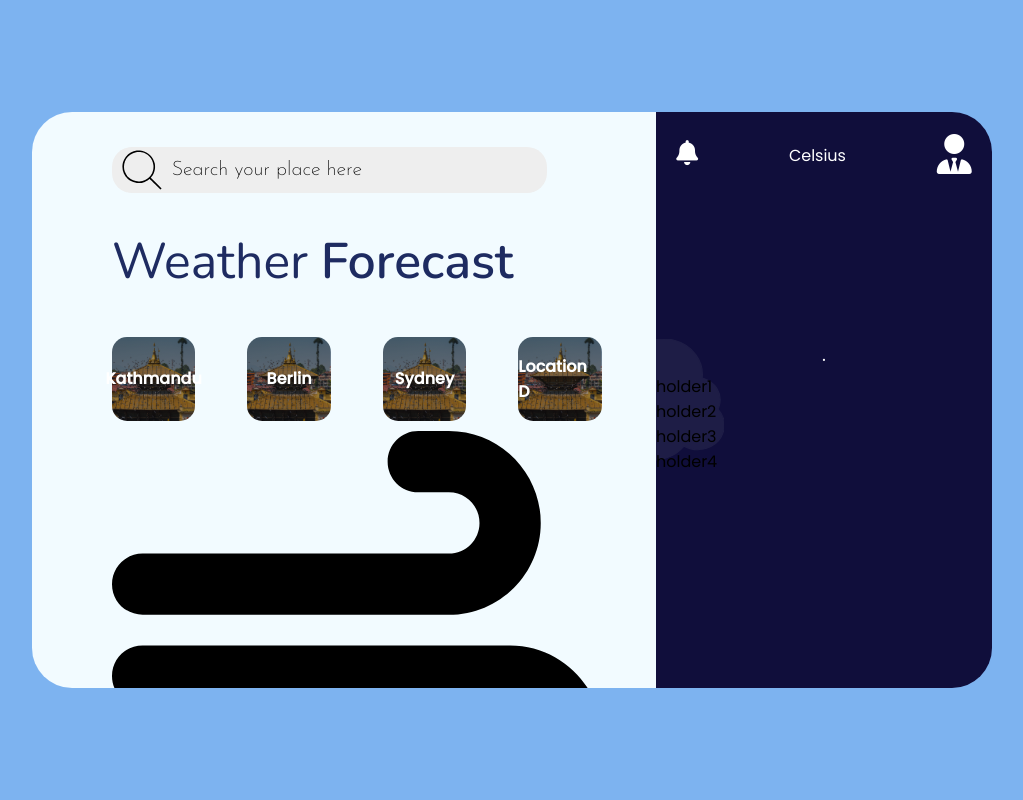
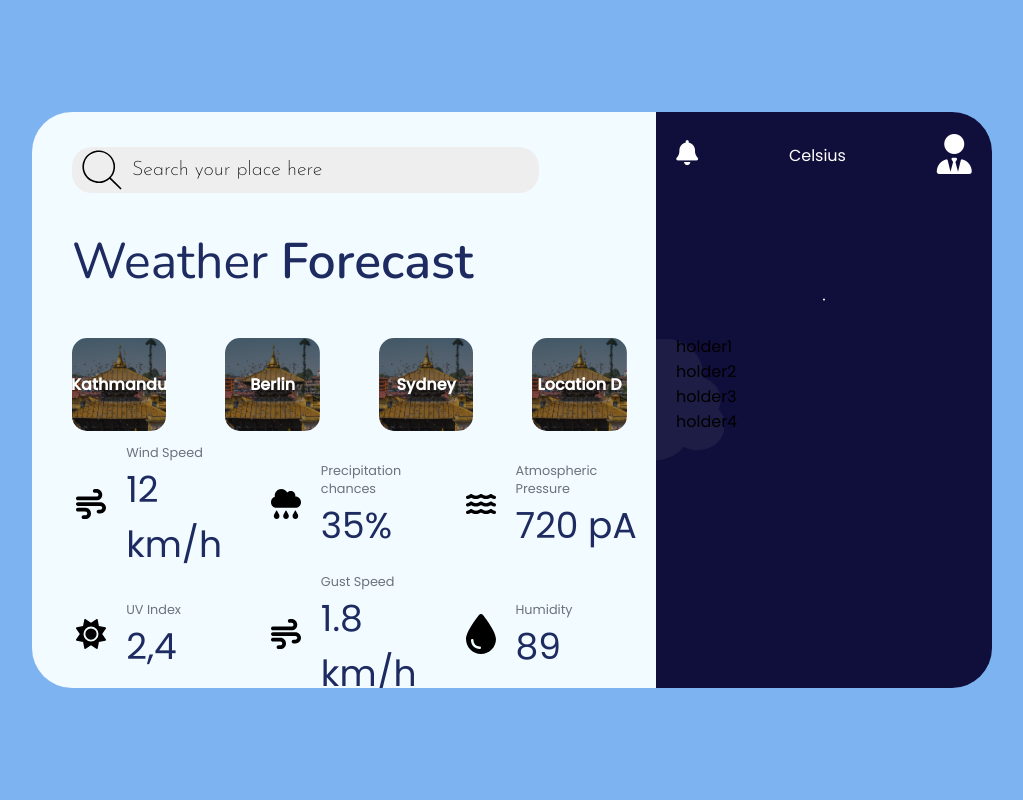
Before and after one commit to greed-d/Weather-project, a plain HTML site: page index.html in a window 1280 px wide. Shown: the whole page, without its empty margins (128-1151 px from the left). Drawn offline with nearby package versions, Linux system fonts and the light colour scheme.

Commit message:
`add` : add style to addtional weather info

```diff
--- a/weatherCSS.css
+++ b/weatherCSS.css
@@ -35,7 +35,7 @@ body {
   width: 65%;
   height: 100%;
 
-  padding-left: 80px;
+  padding-left: 40px;
 }
 
 .left-top {
@@ -112,8 +112,8 @@ body {
 }
 
 .left-box .locations {
-  width: 90%;
-  height: 20%;
+  width: 95%;
+  height: 22%;
   /* background-color: #100E3B; */
 
   display: flex;
@@ -147,24 +147,240 @@ body {
 }
 
 .detailed-weather {
-  /* background: #000; */
-  width: 90%;
+  width: 100%;
   height: 45%;
 
   justify-content: space-evenly;
+  display: flex;
+  flex-wrap: wrap;
+  color: #1e2b61;
 }
 
-.sub-weather1,
-.sub-weather2,
-.sub-weather3,
-.sub-weather4,
-.sub-weather5,
-.sub-weather6,
-.sub-weather7 {
-  width: 100%;
-  /* background-color: teal; */
-  border: 1px solid #000;
+.detail-box1 {
+  width: 33.3333%;
+  height: 50%;
+
+  box-sizing: border-box;
+
+  display: flex;
+  flex-direction: row;
+  justify-content: center;
+  align-items: center;
+}
+
+.wind-icon img {
   height: 50px;
+  width: 50px;
+  /* color: aquamarine; */
+  padding-right: 20px;
+}
+
+.wind-text-area {
+  display: flex;
+  flex-direction: column;
+  justify-content: center;
+  align-items: flex-start;
+  /* background: aquamarine; */
+  width: 70%;
+}
+
+.wind-title {
+  color: #6d727a;
+  text-align: left;
+  font-size: 1.6vh;
+}
+
+.wind-speed {
+  font-size: 4.5vh;
+}
+
+.detail-box2 {
+  width: 33.3333%;
+  height: 50%;
+
+  box-sizing: border-box;
+
+  display: flex;
+  flex-direction: row;
+  justify-content: center;
+  align-items: center;
+}
+
+.rain-icon img {
+  height: 50px;
+  width: 50px;
+  color: aquamarine;
+  padding-right: 20px;
+}
+
+.rain-text-area {
+  display: flex;
+  flex-direction: column;
+  justify-content: center;
+  align-items: flex-start;
+  /* background: aquamarine; */
+  width: 70%;
+}
+
+.rain-title {
+  color: #6d727a;
+  text-align: left;
+  font-size: 1.6vh;
+}
+
+.rain-chances {
+  font-size: 4.5vh;
+}
+
+.detail-box3 {
+  width: 33.3333%;
+  height: 50%;
+
+  box-sizing: border-box;
+
+  display: flex;
+  flex-direction: row;
+  justify-content: center;
+  align-items: center;
+}
+
+.pressure-icon img {
+  height: 50px;
+  width: 50px;
+  color: aquamarine;
+  padding-right: 20px;
+}
+
+.pressure-text-area {
+  display: flex;
+  flex-direction: column;
+  justify-content: center;
+  align-items: flex-start;
+  /* background: aquamarine; */
+  width: 70%;
+}
+
+.pressure-title {
+  color: #6d727a;
+  text-align: left;
+  font-size: 1.6vh;
+}
+
+.current-pressure {
+  font-size: 4.5vh;
+}
+
+.detail-box4 {
+  width: 33.3333%;
+  height: 50%;
+
+  box-sizing: border-box;
+
+  display: flex;
+  flex-direction: row;
+  justify-content: center;
+  align-items: center;
+}
+
+.uv-icon img {
+  height: 50px;
+  width: 50px;
+  color: aquamarine;
+  padding-right: 20px;
+}
+
+.uv-text-area {
+  display: flex;
+  flex-direction: column;
+  justify-content: center;
+  align-items: flex-start;
+  /* background: aquamarine; */
+  width: 70%;
+}
+
+.uv-title {
+  color: #6d727a;
+  text-align: left;
+  font-size: 1.6vh;
+}
+
+.uv-index {
+  font-size: 4.5vh;
+}
+
+.detail-box5 {
+  width: 33.3333%;
+  height: 50%;
+
+  box-sizing: border-box;
+
+  display: flex;
+  flex-direction: row;
+  justify-content: center;
+  align-items: center;
+}
+
+.gust-icon img {
+  height: 50px;
+  width: 50px;
+  color: aquamarine;
+  padding-right: 20px;
+}
+
+.gust-text-area {
+  display: flex;
+  flex-direction: column;
+  justify-content: center;
+  align-items: flex-start;
+  /* background: aquamarine; */
+  width: 70%;
+}
+
+.gust-title {
+  color: #6d727a;
+  text-align: left;
+  font-size: 1.6vh;
+}
+
+.gust-speed {
+  font-size: 4.5vh;
+}
+.detail-box6 {
+  width: 33.3333%;
+  height: 50%;
+
+  box-sizing: border-box;
+
+  display: flex;
+  flex-direction: row;
+  justify-content: center;
+  align-items: center;
+}
+
+.humidity-icon img {
+  height: 50px;
+  width: 50px;
+  color: aquamarine;
+  padding-right: 20px;
+}
+
+.humidity-text-area {
+  display: flex;
+  flex-direction: column;
+  justify-content: center;
+  align-items: flex-start;
+  /* background: aquamarine; */
+  width: 70%;
+}
+
+.humidity-title {
+  color: #6d727a;
+  text-align: left;
+  font-size: 1.6vh;
+}
+
+.humidity-amt {
+  font-size: 4.5vh;
 }
 
 .right-box {
@@ -250,11 +466,11 @@ body {
   align-items: center;
   justify-content: center;
   color: white;
-  padding-top: 60px;
+  /* padding-top: 60px; */
 
   margin-left: 40px;
 
-  font-size: 8rem;
+  font-size: 6rem;
   font-family: "Lato", sans-serif;
   font-weight: 300;
 }
@@ -282,8 +498,8 @@ body {
 }
 
 .icon-holder {
-  height: 128px;
-  width: 128px;
+  height: 64px;
+  width: 64px;
   display: grid;
   place-items: center;
   /* background-color: black; */
@@ -291,7 +507,7 @@ body {
 }
 
 .hour {
-  font-size: 26px;
+  font-size: 22px;
 }
 
 .date {
@@ -307,7 +523,7 @@ body {
   /* margin-left: -50px; */
   /* height: 5%; */
 
-  font-size: 18px;
+  font-size: 19px;
 }
 
 .sunset {
@@ -317,7 +533,7 @@ body {
   align-items: center;
   color: white;
 
-  font-size: 18px;
+  font-size: 16px;
 
   height: 5%;
 }
@@ -329,3 +545,11 @@ body {
 .settingtime {
   margin: 10px;
 }
+
+.chances {
+  /* background: aquamarine; */
+  height: 40vh;
+
+  /* display: flex; */
+  padding: 20px;
+}
```
